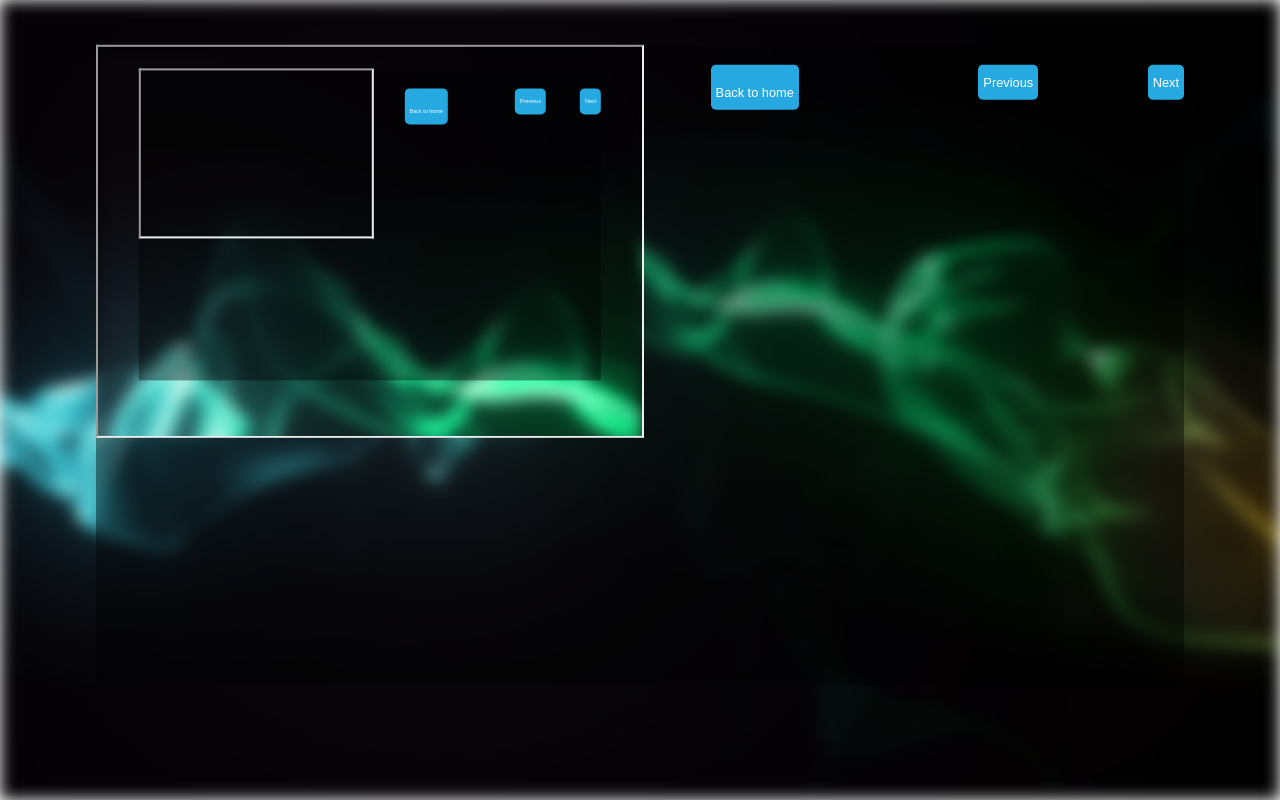
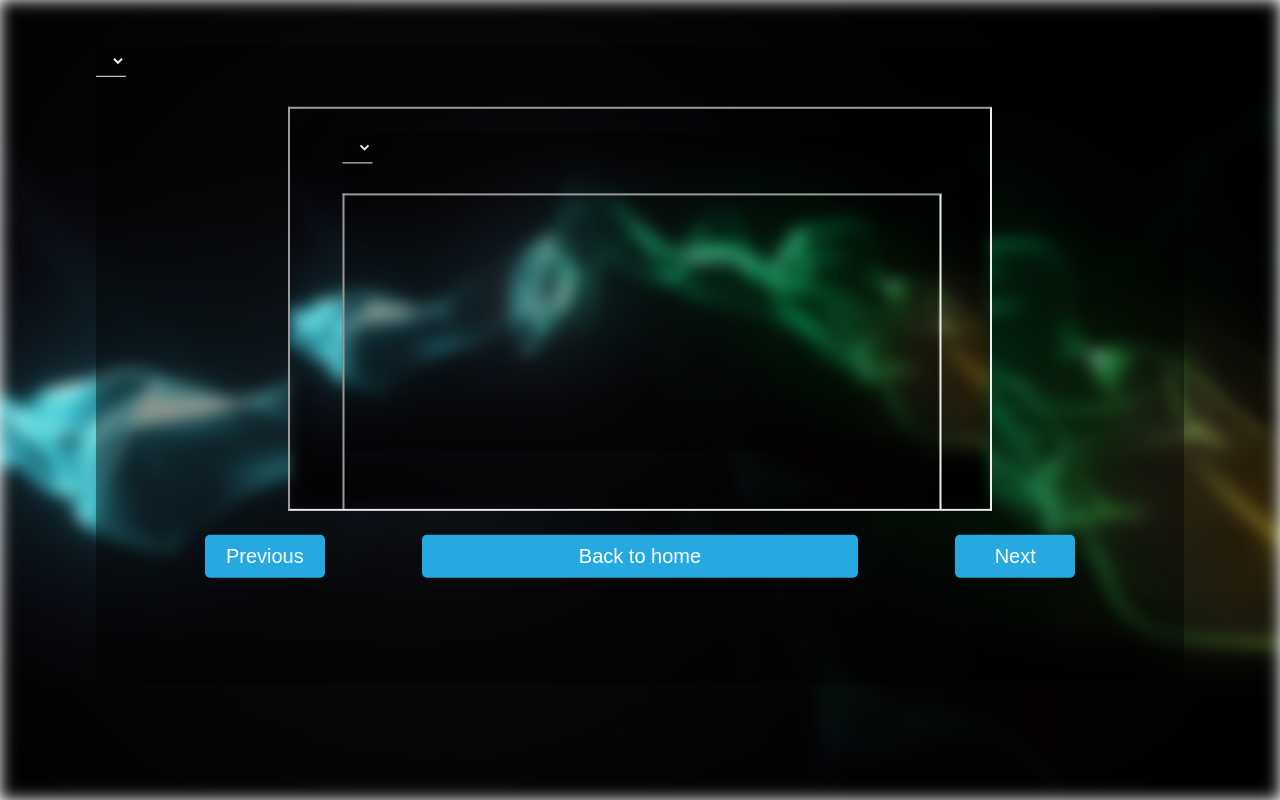
Before and after one commit to L-iet/VidSearch, a Flask app: template templates/displayVideo.html in a window 1280 px wide. Run offline with Flask 2, Linux system fonts and the light colour scheme; the template is opened without the code that fills it: most values are stand-ins (such as "Sample title", 1, 10 or a date in 2020); lists and menus that the app fills with data are empty; some libraries are stand-ins or nearby versions.

Commit message:
modified styles more, fixed some errors

```diff
--- a/static/styles/s1.css
+++ b/static/styles/s1.css
@@ -11,20 +11,36 @@
       color: #eee;
       }
       #prev {
-            float:left;
-            width: 100%;
-            margin-left: 20%;
+            width: 120px;
+            font-size: 20px;
+            margin-left: auto;
+            margin-right: auto;
+            float: left;
+
       }
       #nxt {
+            width: 120px;
+            font-size: 20px;
             float: right;
-            width: 100%;
+            margin-right: auto;
+            margin-left: auto;
       }
       #backHome {
-            float: left;
+            font-size: 20px;
+      }
+
+      #ifdiv {
             width: 100%;
-            height: 100%;
-            margin-left: 80%;
-            padding-top: 20px;
+            background-color: '#ff0000';
+            padding-right: 5px;
+            margin-left: auto;
+            margin-right: auto;
+            max-width: 700px;
+
+      }
+
+      #bHd {
+            height: 60px;
       }
 
       .bg-image {
--- a/templates/displayVideo.html
+++ b/templates/displayVideo.html
@@ -14,34 +14,36 @@
 <body>
 	<div class="bg-image"></div>
 	<div class="bg-text">
-		<div>
 
-			<div style="float:left; width: 30%;">
+		<div style="width: 20%;">
+			<select id="resDd">
 				{% for i,t in enum(timestr) %}
-		        <div style="background-color: #000; float: left; width: 50%;" class="result">
-		            <p style="font-size: 1vw;">Result {{i+1}} at time {{t}}</p>
-		        </div>
-		        <div style="height: 2px; width:100%; clear:both;"></div>
-		        {% endfor %}
-			</div>
-			<div style="width: 50%;aspect-ratio: 7/5; background-color: '#ff0000'; float: left;">
-				<iframe width="100%" height="100%" src="{{ url_for_vid }}" id="video" allow="autoplay">
+				<option value="{{ i }}">({{ i+1 }}) at time {{t}}</option>
+				{% endfor %}
+			</select>
+		</div>
+
+		<div style="float:left; width: 100%;">
+			<div id="ifdiv">
+				<iframe id="ifr" style="aspect-ratio: 7/4;" width="100%" height="100%" src="{{ url_for_vid }}" id="video" allow="autoplay">
 				</iframe>
 			</div>
+			<script type="text/javascript" src="../static/app.js?v=1.1"></script>
+			<script type="text/javascript">[times, timestr] = getTimes({{ times|tojson }}, {{ timestr|tojson }});</script>
 		</div>
-		<script type="text/javascript" src="../static/app.js?v=1.1"></script>
-		<script type="text/javascript">[times, timestr] = getTimes({{ times|tojson }}, {{ timestr|tojson }});</script>
 
-		<div style="float: right; width: 20%;">
-			<div style="float: left;">
-				<button id="prev" style="font-size: 1vw;">Previous</button>
+		<div style="margin: 10%;">
+			<div style="width: 100%;">
+				<button id="prev">Previous</button>
 			</div>
-			<div style="float: right;">
-				<button id="nxt" style="font-size: 1vw;">Next</button>
+			<div>
+				<button id="nxt">Next</button>
 			</div>
 		</div>
-		<div style="float: left;">
-			<button id="backHome" style="font-size: 1vw;" onclick="window.location='/';">Back to home </button>
+		<div style="margin: 30%;">
+			<span id="bHd">
+				<button id="backHome" onclick="window.location='/';">Back to home </button>
+			</span>
 		</div>
 	</div>
 </body>
```
Also changed, not shown: static/app.js (+12 -35 lines).
